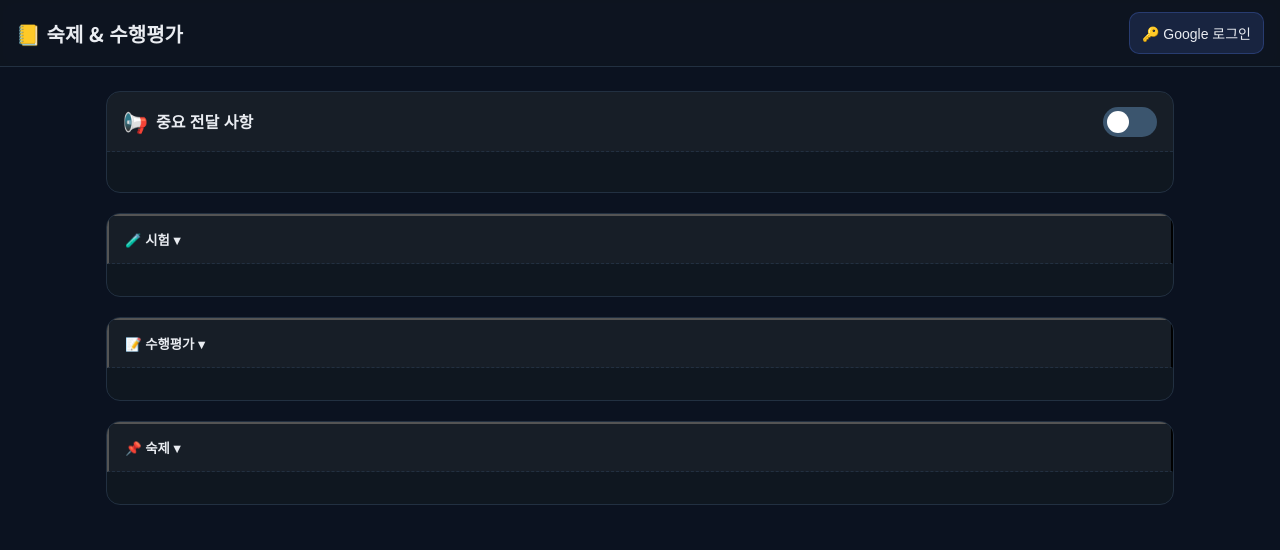
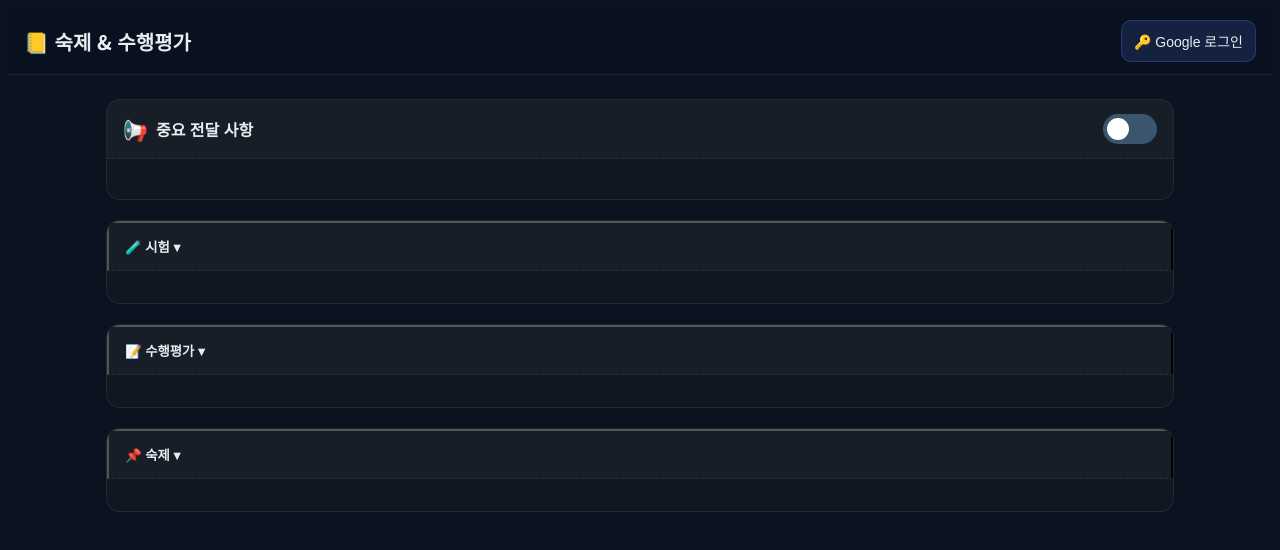
Before and after one commit to jinjin16436-hub/memo-site, a plain HTML site: page index.html in a window 1280 px wide. Drawn offline with Linux system fonts and the light colour scheme; no server answers.

Commit message:
Update style.css

```diff
--- a/style.css
+++ b/style.css
@@ -1,56 +1,47 @@
 :root{
-  --bg:#0f1620;
-  --card:#121a25;
-  --muted:#8ea3b0;
-  --text:#e6edf3;
-  --blue:#3b82f6;
+  --bg:#0b1220;
+  --card:#0f1720;
+  --muted:#9aa6b2;
+  --text:#cfd6de;
+  --strong:#e9ecf1;
+  --border:rgba(255,255,255,0.08);
+
   --red:#ef4444;
   --orange:#f59e0b;
-  --yellow:#eab308;
+  --yellow:#fde047;
   --green:#22c55e;
-  --gray:#6b7280;
-  --border:#223041;
-
-  /* 가독성 상향 */
-  --fg-strong:#e9ecf1;
-  --fg-base:#cfd6de;
-  --fg-dim:#9aa6b2;
-  --card-bg:#0f1720;
-  --page-bg:#0b1220;
+  --gray:#64748b;
 }
 
 *{box-sizing:border-box}
 html,body{height:100%}
-body{
-  margin:0;
-  color:var(--fg-base);
-  background:var(--page-bg);
-  font-family:"Noto Sans KR",system-ui,-apple-system,"Segoe UI",
-    Roboto,"Helvetica Neue",Arial,"Apple SD Gothic Neo",
-    "Malgun Gothic","맑은 고딕","Noto Sans",sans-serif;
+html, body{
+  font-family:"Noto Sans KR", system-ui, -apple-system, "Segoe UI",
+               Roboto, "Helvetica Neue", Arial, "Apple SD Gothic Neo",
+               "Malgun Gothic","맑은 고딕","Noto Sans", sans-serif;
+  color:var(--text);
+  background:var(--bg);
   text-rendering:optimizeLegibility;
   -webkit-font-smoothing:antialiased;
   -moz-osx-font-smoothing:grayscale;
-  line-height:1.55;
 }
 
-/* layout */
 .container{max-width:1100px;margin:24px auto;padding:0 16px}
 .topbar{
-  position:sticky;top:0;z-index:3;
-  background:rgba(15,22,32,.9);backdrop-filter:saturate(180%) blur(8px);
+  position:sticky;top:0;z-index:5;
+  display:flex;align-items:center;justify-content:space-between;
+  background:rgba(11,18,32,.9);backdrop-filter:saturate(180%) blur(8px);
   border-bottom:1px solid var(--border);
-  padding:12px 16px;display:flex;align-items:center;justify-content:space-between;
+  padding:12px 16px;
 }
-.topbar h1{margin:0;font-size:20px;color:var(--fg-strong)}
-.auth .btn{margin-left:8px}
+.topbar h1{margin:0;font-size:20px;color:var(--strong)}
 
-.sec{margin:20px 0;border:1px solid var(--border);border-radius:14px;background:var(--card-bg);overflow:hidden}
+.sec{margin:20px 0;border:1px solid var(--border);border-radius:14px;overflow:hidden;background:var(--card)}
 .section-head{
   width:100%;text-align:left;
   background:rgba(255,255,255,0.03);
   border-bottom:1px dashed var(--border);
-  padding:14px 16px;font-weight:700;color:var(--fg-strong);
+  padding:14px 16px;font-weight:600;color:var(--strong);
   display:flex;align-items:center;gap:8px
 }
 .section-body{padding:16px}
@@ -64,6 +55,7 @@ body{
   display:grid;grid-template-columns:1fr 1fr 160px 160px 130px 130px;gap:8px;
   background:rgba(255,255,255,.02);border:1px dashed var(--border);padding:12px;border-radius:12px;margin-top:12px
 }
+.add-row.col{display:flex;flex-direction:column} /* 전달사항 입력은 세로형 */
 .add-row textarea{grid-column:1/-1}
 .add-row .btn.add{grid-column:1/-1;justify-self:end}
 
@@ -72,38 +64,36 @@ body{
   border-radius:10px;padding:10px 12px;font-size:14px
 }
 .select{padding:9px 10px}
-.btn{cursor:pointer;background:rgba(88,130,255,0.15);border:1px solid rgba(88,130,255,0.25);color:var(--fg-strong)}
+.btn{cursor:pointer;background:rgba(88,130,255,0.15);border-color:rgba(88,130,255,0.25);color:var(--strong)}
 .btn:hover{background:rgba(88,130,255,0.25)}
 .btn:active{transform:translateY(1px)}
 
 .task-list{list-style:none;margin:0;padding:0;display:flex;flex-direction:column;gap:12px}
-.task{
-  border:1px solid var(--border);border-radius:12px;background:var(--card-bg);
-  padding:14px 16px;
-}
-.task .meta{color:var(--fg-dim);margin-top:6px}
+.task{border:1px solid var(--border);border-radius:12px;background:#0f1722;padding:14px 16px}
+.task .meta{color:var(--muted);margin-top:6px;font-size:.95rem}
 .task pre{
-  margin:10px 0 0;white-space:pre-wrap;word-break:break-word;background:rgba(255,255,255,0.03);
-  color:var(--fg-base);padding:10px 12px;border:1px dashed rgba(255,255,255,0.08);border-radius:10px;
+  margin:10px 0 0;white-space:pre-wrap;word-break:break-word;
+  background:rgba(255,255,255,0.03);color:var(--text);
+  padding:10px 12px;border-radius:10px;border:1px dashed var(--border)
 }
 
 .card-actions{margin-top:10px;display:flex;gap:8px}
 
 /* D-day badge */
 .dday{display:inline-block;font-weight:700;font-size:12px;padding:3px 10px;border-radius:999px;margin-left:6px}
-.dday.red{background:#ef4444;color:#fff}
-.dday.orange{background:#f59e0b;color:#1b1b1b}
-.dday.yellow{background:#fde047;color:#1b1b1b}
-.dday.green{background:#22c55e;color:#0b1720}
-.dday.gray{background:#64748b;color:#fff}
+.dday.red{background:var(--red);color:#fff}
+.dday.orange{background:var(--orange);color:#1b1b1b}
+.dday.yellow{background:var(--yellow);color:#1b1b1b}
+.dday.green{background:var(--green);color:#0b1720}
+.dday.gray{background:var(--gray);color:#fff}
 
-/* 전달사항 카드 */
+/* 전달사항 카드 색 */
 .notice-card{border-radius:12px;border:1px solid var(--border);padding:14px 16px}
 .kind-notice{background:rgba(239,68,68,.12)}
 .kind-info{background:rgba(234,179,8,.12)}
 .kind-alert{background:rgba(34,197,94,.12)}
-.notice-title{font-weight:700;color:var(--fg-strong)}
-.notice-meta{color:var(--muted);font-size:13px;margin-top:6px}
+.notice-title{font-weight:700;color:var(--strong)}
+.notice-meta{color:var(--text);font-size:1rem;margin-top:6px}
 
 /* toggle switch */
 .switch{position:relative;display:inline-block;width:54px;height:30px}
```
